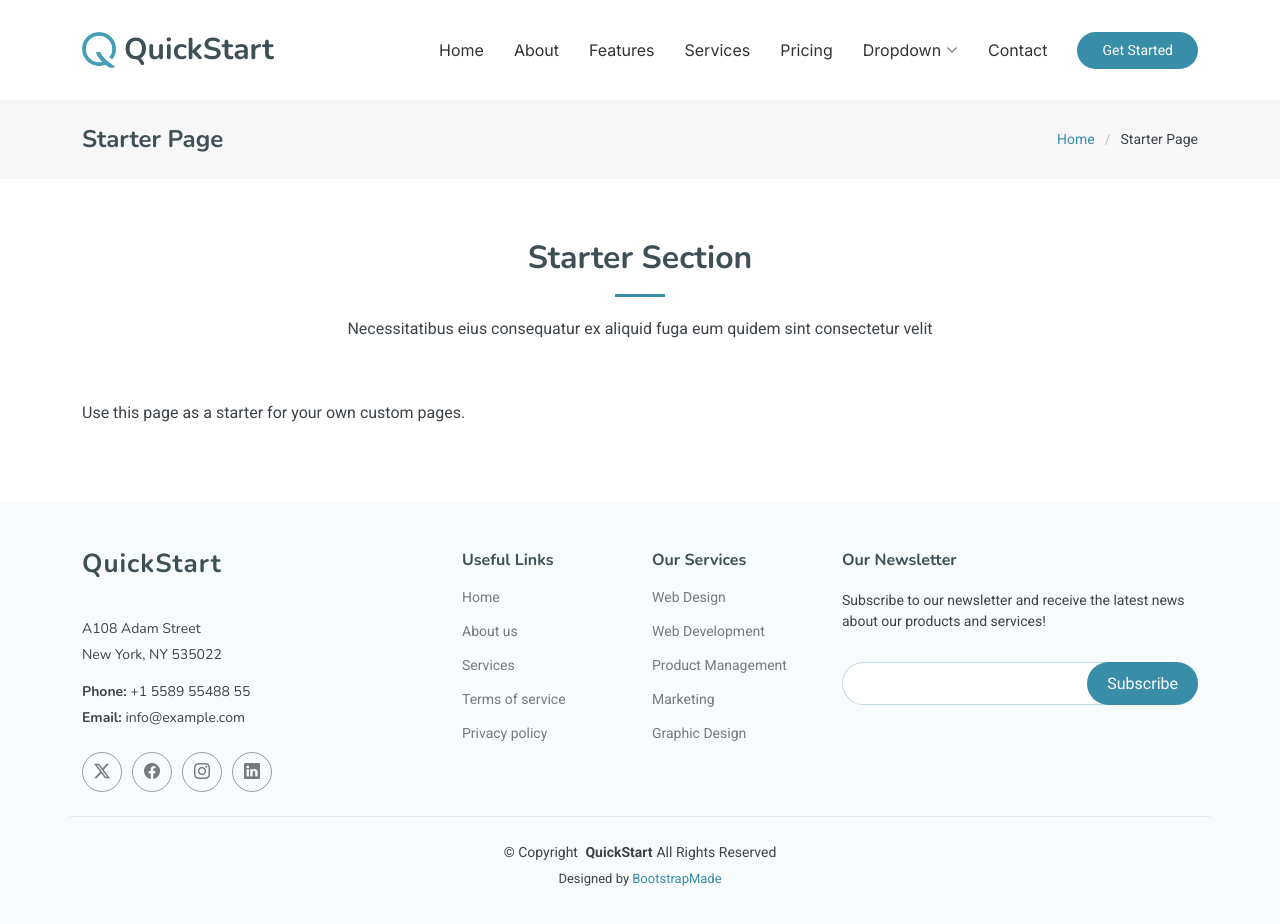
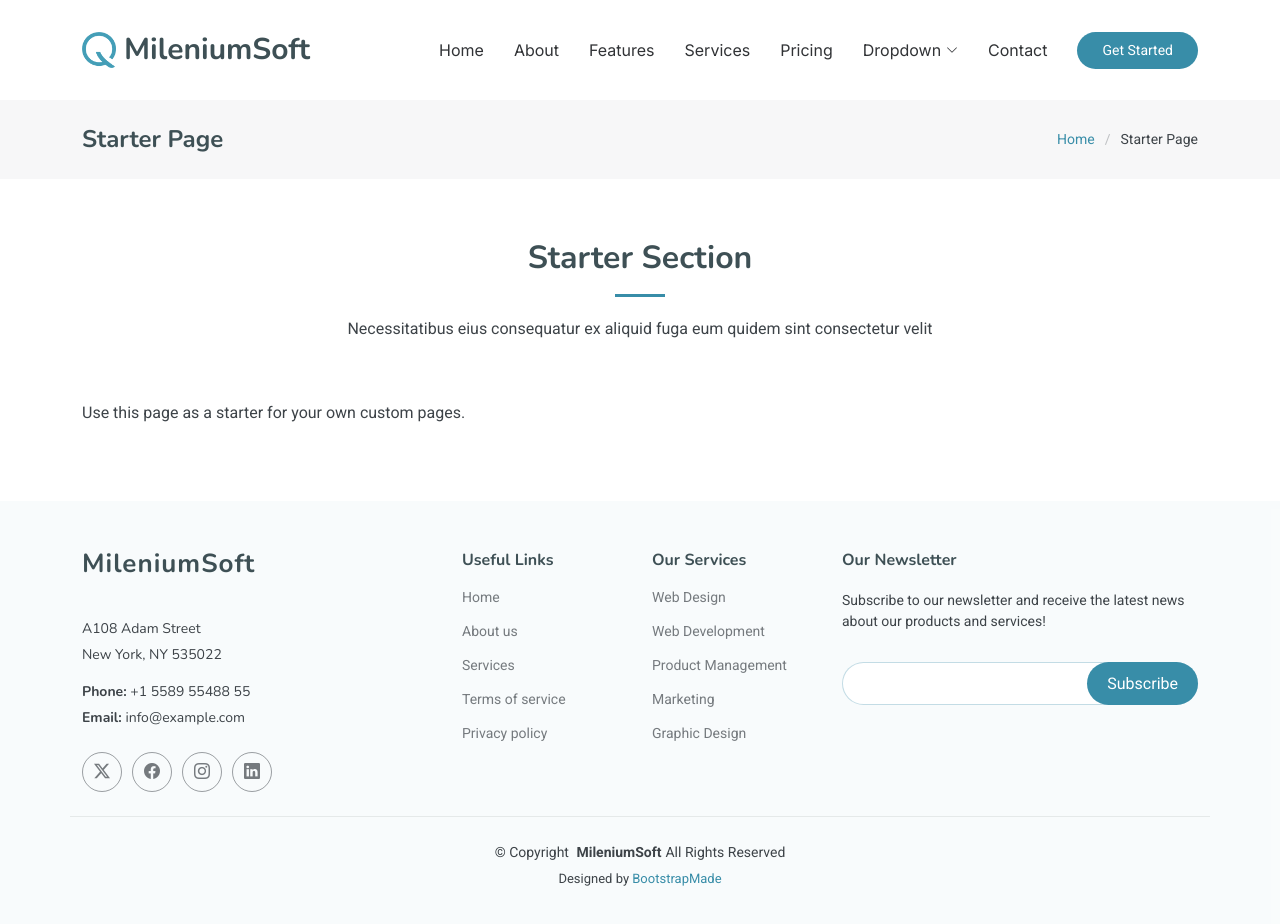
Before and after one commit to carlosdelacruzj/mileniumsoft, a plain HTML site: page starter-page.html in a window 1280 px wide. Drawn offline with nearby package versions, Linux system fonts and the light colour scheme.

Commit message:
Update starter-page.html

```diff
--- a/starter-page.html
+++ b/starter-page.html
@@ -4,7 +4,7 @@
 <head>
   <meta charset="utf-8">
   <meta content="width=device-width, initial-scale=1.0" name="viewport">
-  <title>Starter Page - QuickStart Bootstrap Template</title>
+  <title>Starter Page - MileniumSoft Bootstrap Template</title>
   <meta content="" name="description">
   <meta content="" name="keywords">
 
@@ -28,8 +28,8 @@
   <link href="assets/css/main.css" rel="stylesheet">
 
   <!-- =======================================================
-  * Template Name: QuickStart
-  * Template URL: https://bootstrapmade.com/quickstart-bootstrap-startup-website-template/
+  * Template Name: MileniumSoft
+  * Template URL: https://bootstrapmade.com/MileniumSoft-bootstrap-startup-website-template/
   * Updated: Jun 06 2024 with Bootstrap v5.3.3
   * Author: BootstrapMade.com
   * License: https://bootstrapmade.com/license/
@@ -43,7 +43,7 @@
 
       <a href="index.html" class="logo d-flex align-items-center me-auto">
         <img src="assets/img/logo.png" alt="">
-        <h1 class="sitename">QuickStart</h1>
+        <h1 class="sitename">MileniumSoft</h1>
       </a>
 
       <nav id="navmenu" class="navmenu">
@@ -118,7 +118,7 @@
       <div class="row gy-4">
         <div class="col-lg-4 col-md-6 footer-about">
           <a href="index.html" class="logo d-flex align-items-center">
-            <span class="sitename">QuickStart</span>
+            <span class="sitename">MileniumSoft</span>
           </a>
           <div class="footer-contact pt-3">
             <p>A108 Adam Street</p>
@@ -171,7 +171,7 @@
     </div>
 
     <div class="container copyright text-center mt-4">
-      <p>© <span>Copyright</span> <strong class="px-1 sitename">QuickStart</strong><span>All Rights Reserved</span></p>
+      <p>© <span>Copyright</span> <strong class="px-1 sitename">MileniumSoft</strong><span>All Rights Reserved</span></p>
       <div class="credits">
         <!-- All the links in the footer should remain intact. -->
         <!-- You can delete the links only if you've purchased the pro version. -->
```
